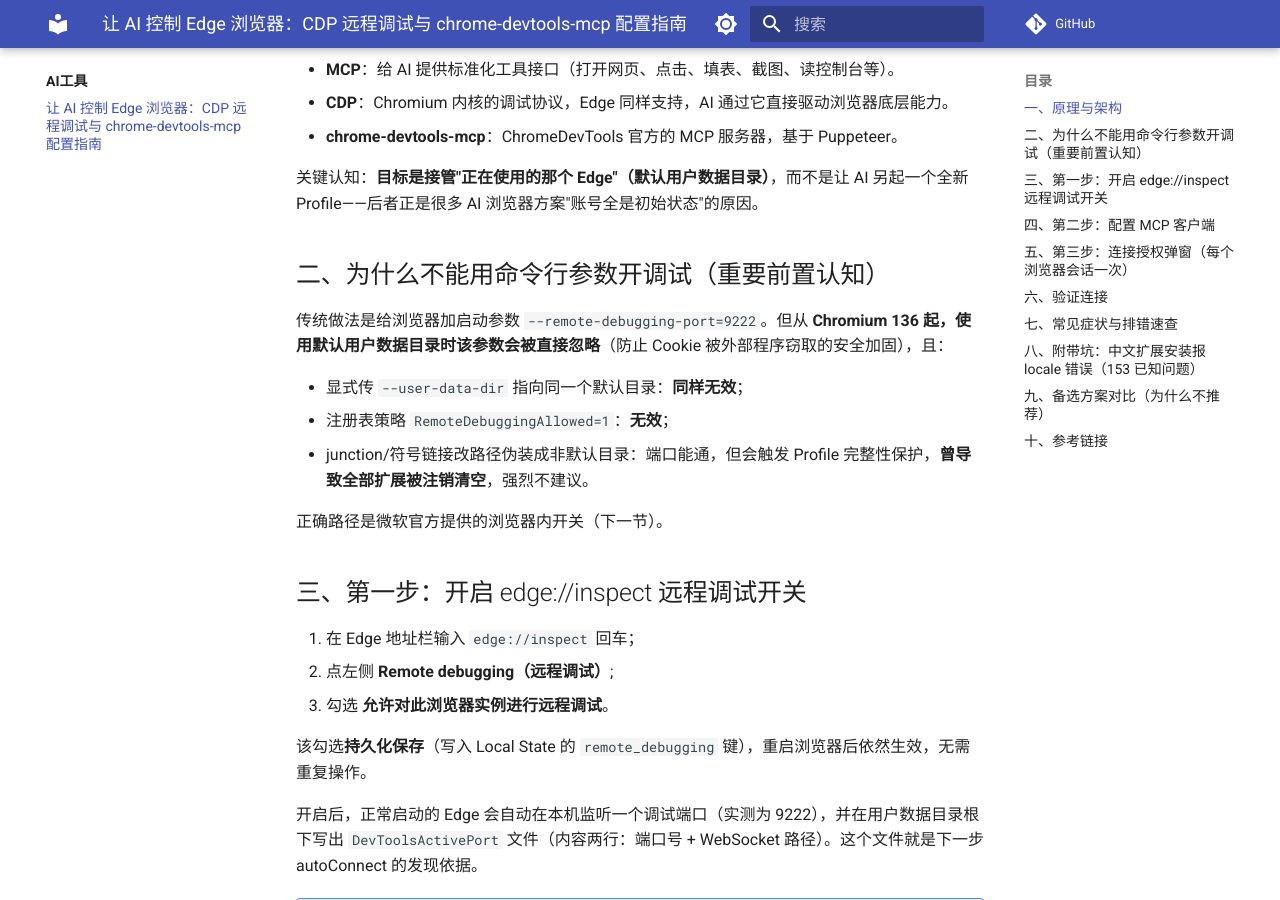
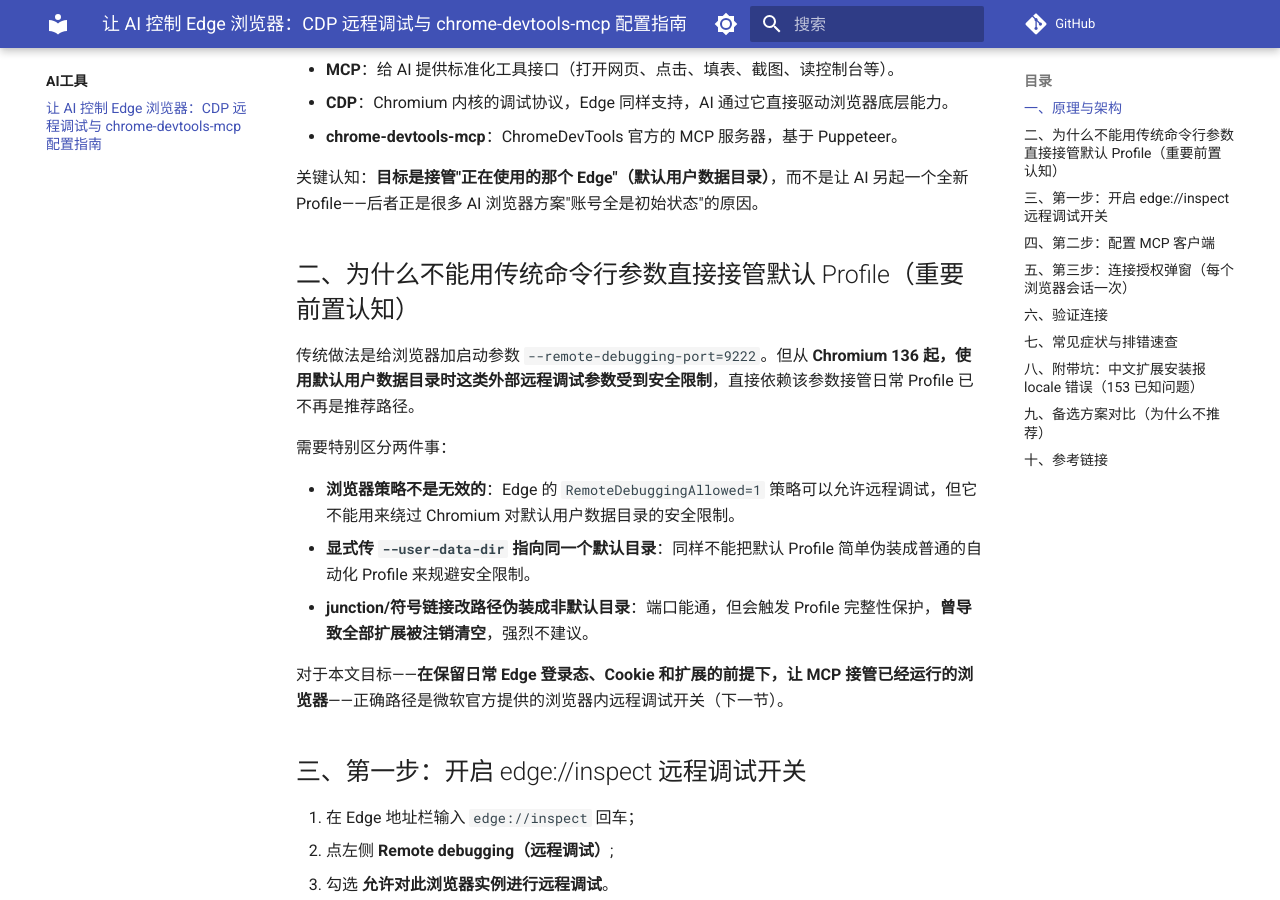
Before and after one commit to 3304711297/youshouldknow, an MkDocs documentation site: the page built from docs/AI工具/Edge浏览器CDP远程调试与AI接管指南.md, in a window 1280 px wide and 900 px high, scrolled down 638 px. Built offline with MkDocs 1.6.1 and Material for MkDocs 9.7.7, drawn with Linux system fonts in a browser that asks for light colours; comment, search, counter and statistics services are not loaded.

Commit message:
修正 Edge 远程调试策略说明

```diff
--- a/docs/AI工具/Edge浏览器CDP远程调试与AI接管指南.md
+++ b/docs/AI工具/Edge浏览器CDP远程调试与AI接管指南.md
@@ -20,15 +20,17 @@
 
 关键认知：**目标是接管"正在使用的那个 Edge"（默认用户数据目录）**，而不是让 AI 另起一个全新 Profile——后者正是很多 AI 浏览器方案"账号全是初始状态"的原因。
 
-## 二、为什么不能用命令行参数开调试（重要前置认知）
+## 二、为什么不能用传统命令行参数直接接管默认 Profile（重要前置认知）
 
-传统做法是给浏览器加启动参数 `--remote-debugging-port=9222`。但从 **Chromium 136 起，使用默认用户数据目录时该参数会被直接忽略**（防止 Cookie 被外部程序窃取的安全加固），且：
+传统做法是给浏览器加启动参数 `--remote-debugging-port=9222`。但从 **Chromium 136 起，使用默认用户数据目录时这类外部远程调试参数受到安全限制**，直接依赖该参数接管日常 Profile 已不再是推荐路径。
 
-- 显式传 `--user-data-dir` 指向同一个默认目录：**同样无效**；
-- 注册表策略 `RemoteDebuggingAllowed=1`：**无效**；
-- junction/符号链接改路径伪装成非默认目录：端口能通，但会触发 Profile 完整性保护，**曾导致全部扩展被注销清空**，强烈不建议。
+需要特别区分两件事：
 
-正确路径是微软官方提供的浏览器内开关（下一节）。
+- **浏览器策略不是无效的**：Edge 的 `RemoteDebuggingAllowed=1` 策略可以允许远程调试，但它不能用来绕过 Chromium 对默认用户数据目录的安全限制。
+- **显式传 `--user-data-dir` 指向同一个默认目录**：同样不能把默认 Profile 简单伪装成普通的自动化 Profile 来规避安全限制。
+- **junction/符号链接改路径伪装成非默认目录**：端口能通，但会触发 Profile 完整性保护，**曾导致全部扩展被注销清空**，强烈不建议。
+
+对于本文目标——**在保留日常 Edge 登录态、Cookie 和扩展的前提下，让 MCP 接管已经运行的浏览器**——正确路径是微软官方提供的浏览器内远程调试开关（下一节）。
 
 ## 三、第一步：开启 edge://inspect 远程调试开关
 
```
